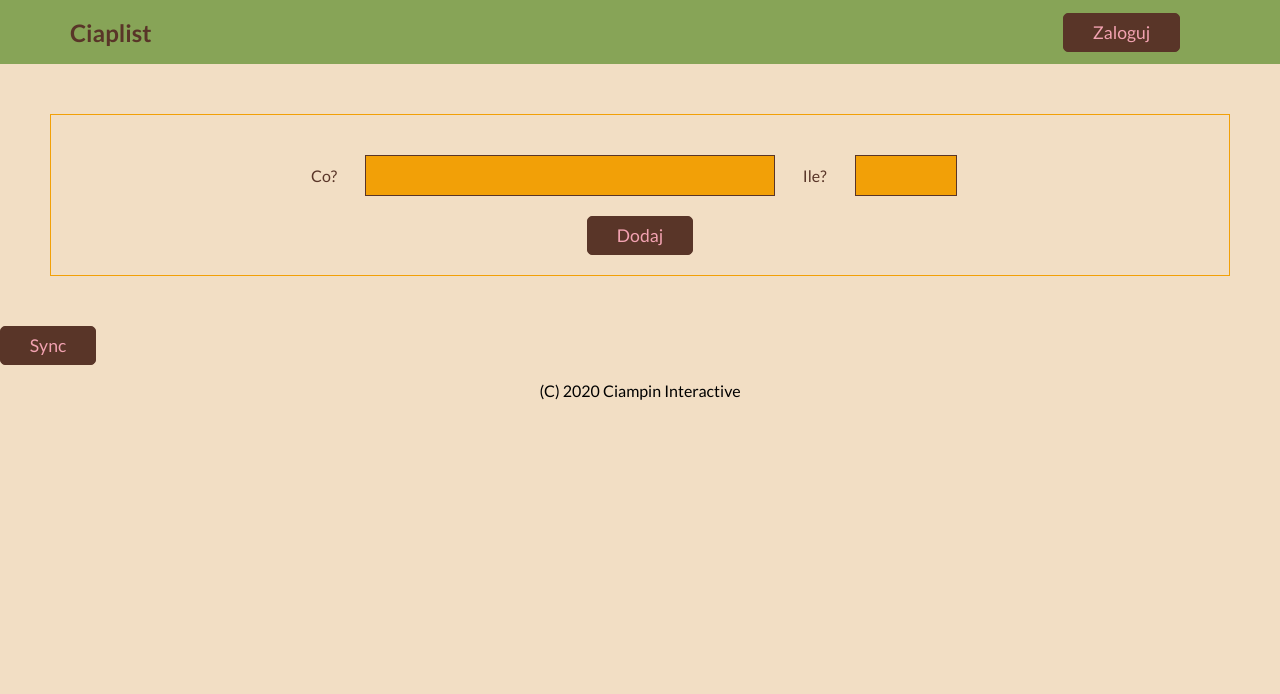
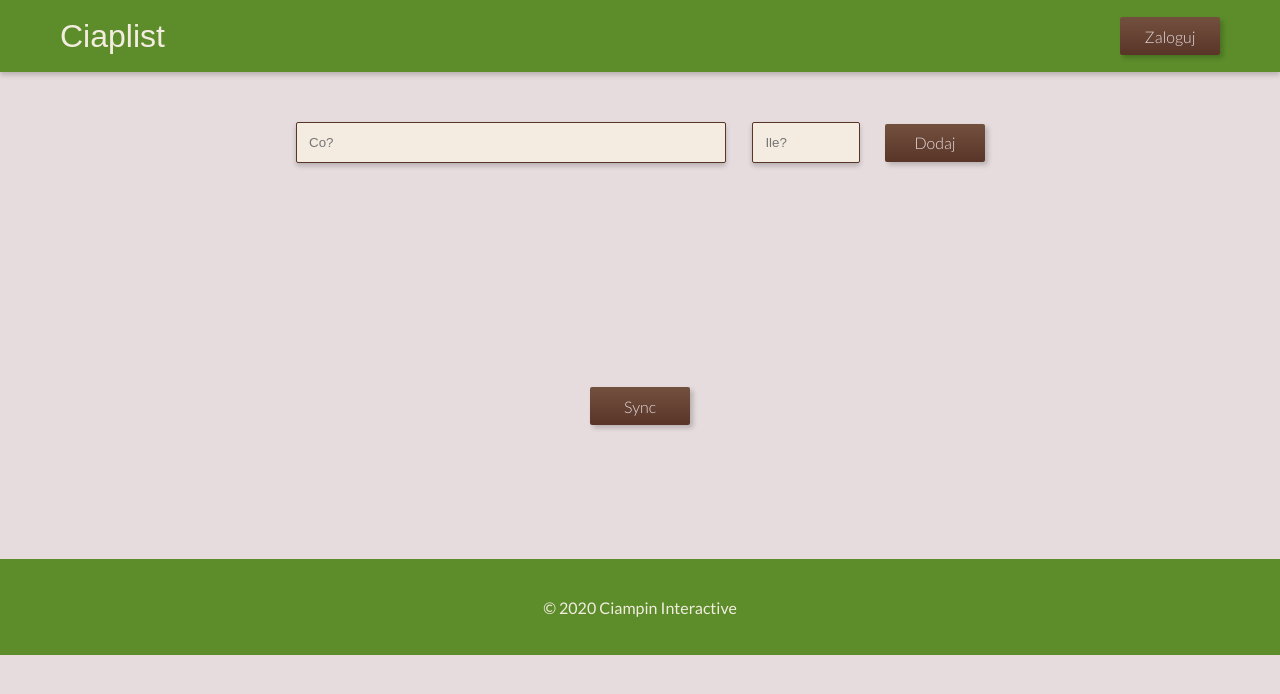
Before and after one commit to agatakk/ciaplist, a Django app: page / in a window 1280 px wide. Shown: the top 694 px of the page. Run offline with Django 3.2, Linux system fonts and the light colour scheme; data that the repository does not hold is empty.

Commit message:
stylowanie

```diff
--- a/main/static/main/style.css
+++ b/main/static/main/style.css
@@ -4,42 +4,56 @@
 body{
     margin: 0;
     padding: 0;
-    background-color:#F2DEC4;
+    background-color:#E6DCDE;
     font-family: 'Lato', sans-serif;
 }
 /* button styles */
 .btn{
-    background-color: #593528;
-    border:1px solid #593528;
-    padding: .5rem 1.8rem;
-    border-radius: 5px;
-    color: #F2A2B1;
-    font-size: 1.1rem;
+    background: linear-gradient(rgb(209, 181, 144)  -370%, #593528);
+    text-align: center;
+    height: 38px;
+    width: 100px;
+    color: #E6DCDE;
+    border:0;
+    border-radius: 2px;
+    font-size: 1rem;
     font-family: 'Lato', sans-serif;
+    font-weight: 300;
+    box-shadow: 3px 3px 5px rgba(0, 0, 0, 0.2);
+    transition: all .15s;
+}
+.btn:hover{
+    box-shadow: 8px 8px 6px rgba(0, 0, 0, 0.5);
+    cursor: pointer;
 }
 
 /* navbar styles */
 .navbar{
-    /* position: fixed; */
+    position: fixed;
+    top:0;
     display: flex;
     justify-content: space-between;
     align-items: center;
-    background-color: rgba(91, 140, 42, 0.7);
-    height: 8vh;
-    padding: 8px 20px;
+    width: 100%;
+    background-color: #5c8d2a;
+    height: 9vh;
+    box-shadow: 0px 3px 5px rgba(0, 0, 0, 0.2);
 }
  .navbar__login-button{
-     margin-right: 80px;
+
+    margin-right: 60px;
  }
+
  .navbar__title{
-     color: #593528;
-     margin-left: 50px;
-     font-family: 'Lato', sans-serif;
+     color: #F4ECE1;
+     font-size: 2rem;
+     margin-left: 60px;
+     font-family: 'Rage', sans-serif;
+     font-weight: 300;
  }
 
  /* form styles */
  .form{
-     border: 1px solid #F2A007;
      display: flex;
      flex-direction: column;
      justify-content: center;
@@ -47,31 +61,35 @@ body{
      margin: 50px;
      padding: 20px;
  }
+
 .form__input-container{
     display: flex;
     flex-wrap: wrap;
     justify-content: center;
-    align-items: center;
-    width: 60%
+    align-items:center;
+    width: 100%;
+    padding: 2rem;
 }
 
 /* input what and how many styles */
  .form__item-input, .form__item-quantity{
-     margin: 20px;
+     margin: 20px 5px;
      padding: 12px;
-     background-color: #F2A007;
+     background-color: #F4ECE1;
      border: 1px solid #593528;
+     border-radius: 2px;
+     box-shadow: 0px 3px 5px rgba(0, 0, 0, 0.2);
  }
 
  .form__item-input{
-    width: 60%;
+    width: 40%;
  }
 
  .form__item-quantity{
-    width: 15%;
+    width: 10%;
  }
  .form__submit-btn{
-     height: 2.5rem;
+    margin: 20px;
  }
 
  /* list styles */
@@ -86,14 +104,16 @@ body{
      background-color: #F2A007;
      padding: 0.5rem 2rem;
      margin: 0.5rem;
+     border: 1px solid #5e4840;
      border-radius: 5px;
      display: flex;
      align-items: center;
      font-size: 1rem;
+     box-shadow: 3px 3px 5px rgba(0, 0, 0, 0.2);
  }
 
 
- /* items when checked styles */
+ /* items when checked styless */
  label{
      color: #593528;
      padding: .2rem .5rem;
@@ -108,6 +128,22 @@ body{
      color: rgb(79, 84, 85);
      text-decoration: line-through;
 
+ }
+ .footer{
+     display: flex;
+     justify-content: center;
+     align-items: center;
+     position: relative;
+     bottom: 0;
+     left:0;
+     height: 12vh;
+     width: 100%;
+     background-color: #5c8d2a;
+ }
+
+ .footer__info{
+     margin: 0 auto;
+     color: #F4ECE1;
  }
  /* styles added in JS */
 
--- a/main/templates/main/index.html
+++ b/main/templates/main/index.html
@@ -16,17 +16,20 @@
     <form action="{% url 'main' %}" method="post" class="form" enctype="multipart/form-data">
         <div class="form__input-container">
             {% csrf_token %}
-            <label for="id_item_name">Co?</label>
-            <input type="text" name="item_name" class="form__item-input" maxlength="100" id="id_item_name">
-            <label for="id_quantity">Ile?</label> <input type="text" name="quantity" class="form__item-quantity" maxlength="50" id="id_quantity">
-            <input type="submit" class="btn" value="Dodaj">
+            <label for="id_item_name"></label>
+            <input type="text" name="item_name" class="form__item-input" maxlength="100" id="id_item_name" placeholder="Co?">
+            <label for="id_quantity"></label>
+            <input type="text" name="quantity" class="form__item-quantity" maxlength="50" id="id_quantity" placeholder="Ile?">
+            <button type="submit" class="form__submit-btn btn">Dodaj</button>
         </div>
     </form>
         <div class="form__alert-messages-container">
 
         </div>
-        <form action="{% url 'sync_list' %}" method="post" id="itemlist">
+        <div class="form__input-container">
+        <form class="form" action="{% url 'sync_list' %}" method="post" id="itemlist">
             {% csrf_token %}
+        <button type="submit" form="itemlist" class="btn">Sync</button>
         <ul class="form__list-items">
             {% for item in items %}
             {% if item.tick == False %}
@@ -41,9 +44,11 @@
             {% endfor %}
 
                 </ul>
-                <input type="submit" form="itemlist" class="btn" value="Sync">
             </form>
-<p align="center">(C) 2020 Ciampin Interactive</p>
+        </div>
+        <footer class="footer">
+            <p class="footer__info">&copy 2020 Ciampin Interactive</p>
+        </footer>
     <script src="{% static 'main/main.js' %}"></script>
 </body>
 </html>
```
